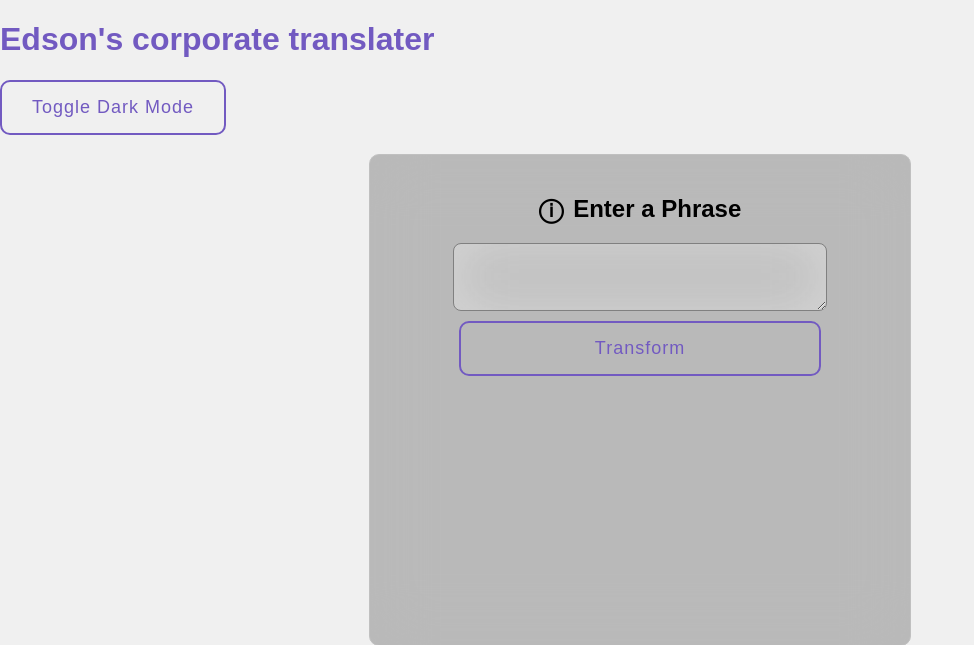
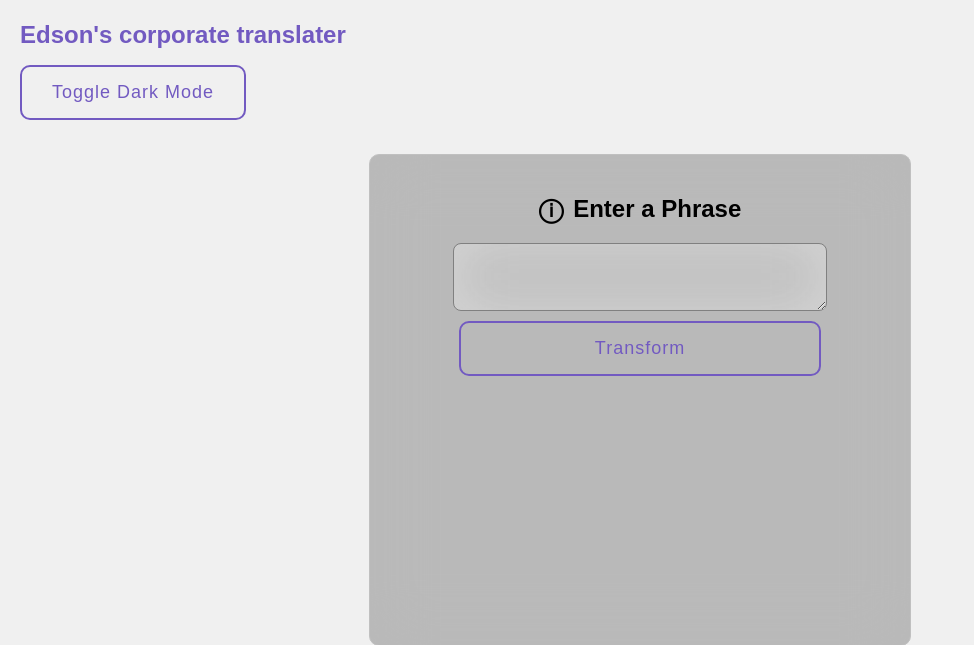
Before and after one commit to edsonli1999/Corporate-Translate-Flask, a Flask app: page / in a window 1280 px wide. Shown: the top 645 px of the page, without its empty margins (0-974 px from the left). Run offline with Flask 3, Linux system fonts and the light colour scheme.

Commit message:
Fixed up final styling

```diff
--- a/static/styles/styles.css
+++ b/static/styles/styles.css
@@ -3,11 +3,13 @@ body {
   background-color: #f0f0f0;
   color: black;
   margin: 0;
-  padding: 0;
+  padding: 5px;
+  padding-left: 20px;
 }
 
 h1 {
   color: #725AC1;
+  font-size: x-large;
 }
 
 p {
```
